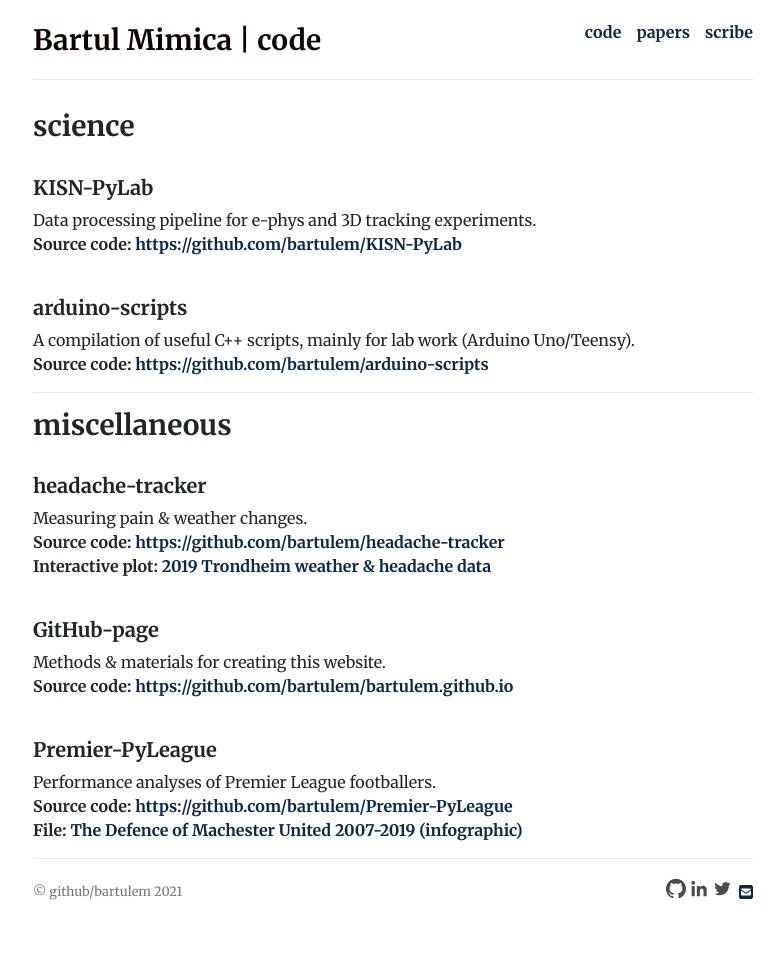
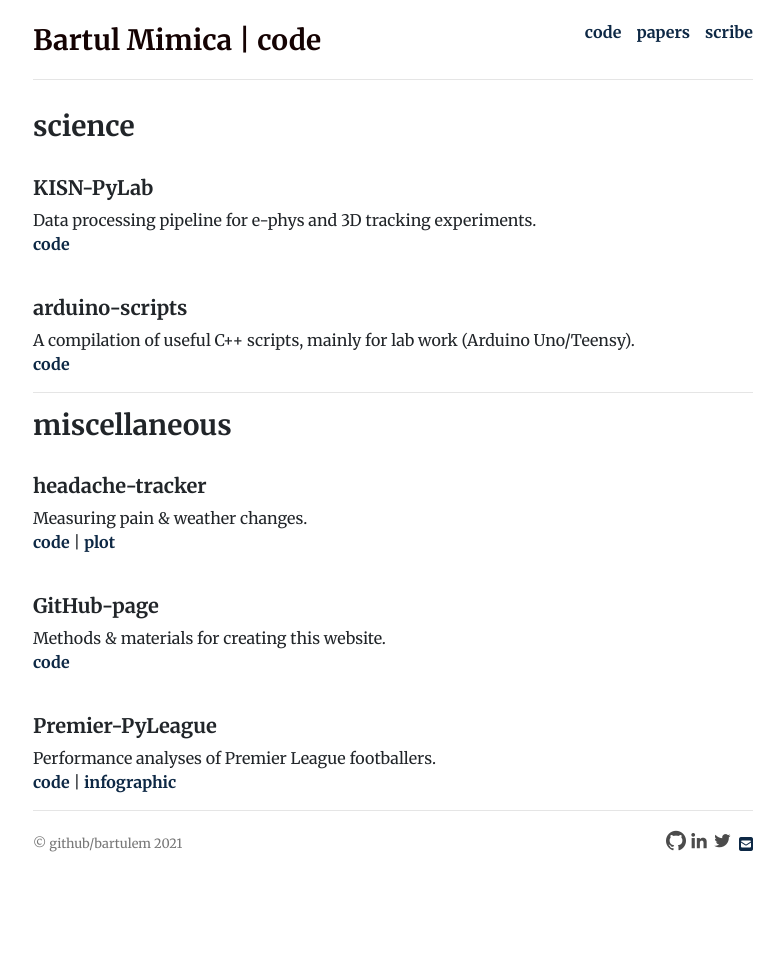
Before and after one commit to bartulem/bartulem.github.io, a Jekyll site: the page built from code/index.html, in a window 1280 px wide. Shown: the whole page, without its empty margins (247-1031 px from the left). Built offline with Jekyll 4.4.1, drawn with Linux system fonts in a browser that asks for light colours; nearby versions of some CDN libraries; comment, search, counter and statistics services are not loaded; a style sheet for code colours, icons or effects is not loaded; after the commit the page ends 911 px from its top, so only the background shows below that.

Commit message:
reorganize code page

```diff
--- a/code/index.html
+++ b/code/index.html
@@ -14,31 +14,31 @@
       <br>
       <h5 id="KISN-PyLab">KISN-PyLab</h5>
       <p>Data processing pipeline for e-phys and 3D tracking experiments.<br>
-      <strong>Source code:</strong> <a href="https://github.com/bartulem/KISN-PyLab" target="_blank">https://github.com/bartulem/KISN-PyLab</a></p>
+      <a href="https://github.com/bartulem/KISN-PyLab" target="_blank">code</a></p>
       <p> </p>
       <br>
       <h5 id="arduino-scripts">arduino-scripts</h5>
-      <p>A compilation of useful C++ scripts, mainly for lab work (Arduino Uno/Teensy). <br>
-      <strong>Source code:</strong> <a href="https://github.com/bartulem/arduino-scripts" target="_blank">https://github.com/bartulem/arduino-scripts</a></p>
+      <p>A compilation of useful C++ scripts, mainly for lab work (Arduino Uno/Teensy).<br>
+      <a href="https://github.com/bartulem/arduino-scripts" target="_blank">code</a></p>
       <p> </p>
       <hr />
       <h3 id="miscellaneous">miscellaneous</h3>
       <br>
       <h5 id="headache-tracker">headache-tracker</h5>
       <p>Measuring pain & weather changes. <br>
-      <strong>Source code:</strong> <a href="https://github.com/bartulem/headache-tracker" target="_blank">https://github.com/bartulem/headache-tracker</a><br>
-      <strong>Interactive plot:</strong> <a href="https://chart-studio.plot.ly/~bartulm/32.embed" target="_blank">2019 Trondheim weather & headache data</a></p>
+      <a href="https://github.com/bartulem/headache-tracker" target="_blank">code</a> |
+      <a href="https://chart-studio.plot.ly/~bartulm/32.embed" target="_blank">plot</a></p>
       <p> </p>
       <br>
       <h5 id="GitHub-page">GitHub-page</h5>
-      <p>Methods & materials for creating this website. <br>
-      <strong>Source code:</strong> <a href="https://github.com/bartulem/bartulem.github.io" target="_blank">https://github.com/bartulem/bartulem.github.io</a></p>
+      <p>Methods & materials for creating this website.<br>
+      <a href="https://github.com/bartulem/bartulem.github.io" target="_blank">code</a></p>
       <p> </p>
       <br>
       <h5 id="Premier-PyLeague">Premier-PyLeague</h5>
-      <p>Performance analyses of Premier League footballers. <br>
-      <strong>Source code:</strong> <a href="https://github.com/bartulem/Premier-PyLeague" target="_blank">https://github.com/bartulem/Premier-PyLeague</a><br>
-      <strong>File:</strong> <a href="/files/Infographic_MU_2019bm.pdf" target="_blank">The Defence of Machester United 2007-2019 (infographic)</a></p>
+      <p>Performance analyses of Premier League footballers.<br>
+      <a href="https://github.com/bartulem/Premier-PyLeague" target="_blank">code</a> |
+      <a href="/files/Infographic_MU_2019bm.pdf" target="_blank">infographic</a></p>
       <p> </p>
       </div>
     </div>
```
